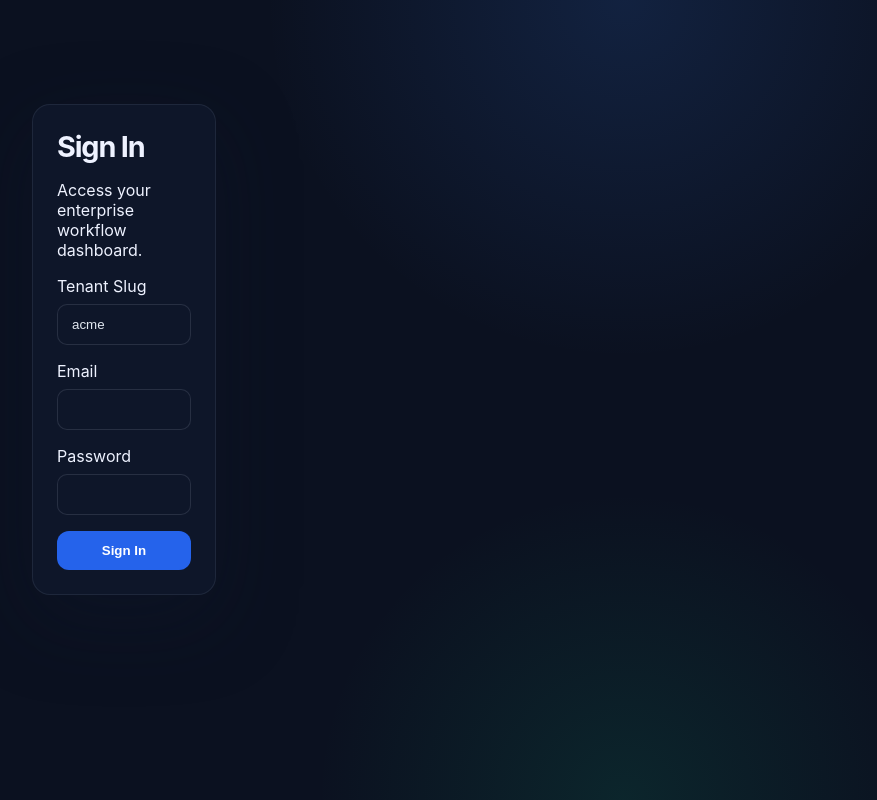
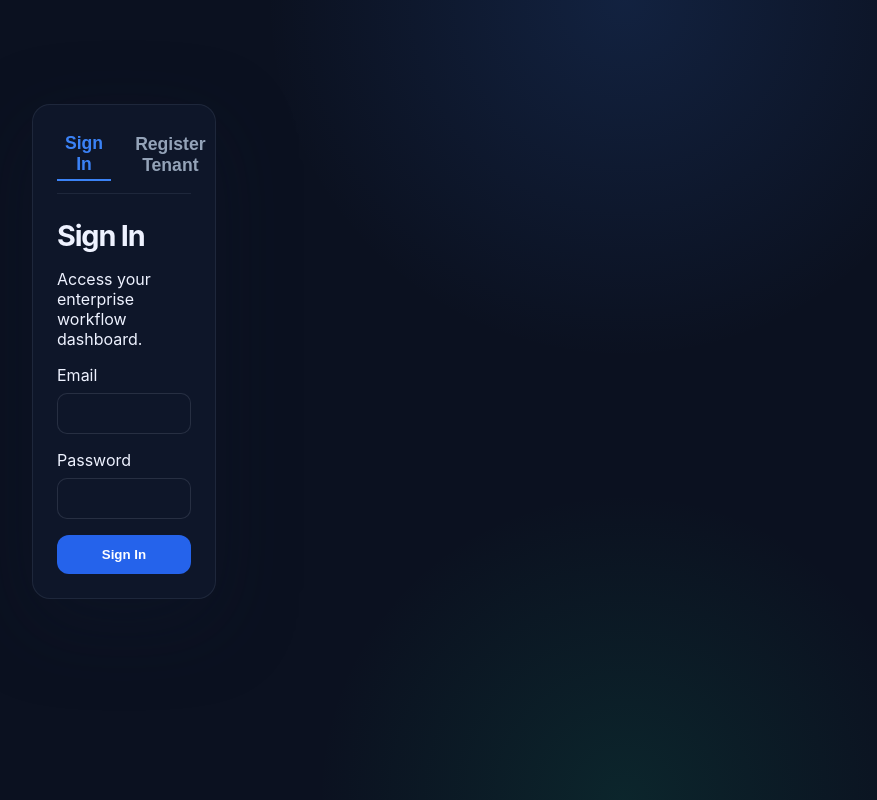
Before and after one commit to jaggureddy11/Enterprise-Workflow-Orchestration-Platform, a React (Vite) app in the folder frontend/: page /login in a window 1280 px wide. Shown: the whole page, without its empty margins (16-893 px from the left). Built offline with nearby package versions, Linux system fonts and the light colour scheme; no server answers; the HTML template or start-up script is replaced by a standard one.

Commit message:
feat: add Register Tenant tab to Login page for Supabase Auth sync

```diff
--- a/frontend/src/pages/Login.tsx
+++ b/frontend/src/pages/Login.tsx
@@ -2,18 +2,28 @@ import { useState } from 'react';
 import { useNavigate } from 'react-router-dom';
 import { supabase } from '../utils/supabase';
 import { useAuthStore } from '../store/auth.store';
+import api from '../api/client';
 
 export function Login() {
+  const [isRegistering, setIsRegistering] = useState(false);
   const [email, setEmail] = useState('');
   const [password, setPassword] = useState('');
-  const [tenantSlug, setTenantSlug] = useState('acme');
+
+  // Registration specific fields
+  const [tenantName, setTenantName] = useState('');
+  const [tenantSlug, setTenantSlug] = useState('');
+  const [firstName, setFirstName] = useState('');
+  const [lastName, setLastName] = useState('');
+
   const [error, setError] = useState('');
+  const [success, setSuccess] = useState('');
   const navigate = useNavigate();
   const setToken = useAuthStore((state) => state.setToken);
 
-  const handleSubmit = async (event: React.FormEvent<HTMLFormElement>) => {
+  const handleSignIn = async (event: React.FormEvent<HTMLFormElement>) => {
     event.preventDefault();
     setError('');
+    setSuccess('');
 
     try {
       const { data, error: authError } = await supabase.auth.signInWithPassword({
@@ -27,23 +37,107 @@ export function Login() {
         setToken(data.session.access_token);
         navigate('/');
       } else {
-        throw new Error('No session returned');
+        throw new Error('No session returned from Supabase Auth.');
       }
     } catch (err: any) {
       setError(err.message || 'Login failed. Please check your credentials.');
     }
   };
 
+  const handleRegister = async (event: React.FormEvent<HTMLFormElement>) => {
+    event.preventDefault();
+    setError('');
+    setSuccess('');
+
+    try {
+      // 1. Call custom backend to register tenant & provision Postgres schema
+      const response = await api.post('/auth/register-tenant', {
+        tenantName,
+        tenantSlug,
+        ownerEmail: email,
+        ownerPassword: password,
+        ownerFirstName: firstName,
+        ownerLastName: lastName,
+      });
+
+      const { accessToken } = response.data.data;
+      if (!accessToken) {
+        throw new Error('Tenant registration completed but access token was not returned.');
+      }
+
+      // Decode local JWT token to extract the generated tenantId (UUID)
+      const payload = JSON.parse(atob(accessToken.split('.')[1]));
+      const { tenantId } = payload;
+
+      // 2. Register the user in Supabase Auth, embedding tenantId and tenantSlug in metadata
+      const { data, error: signUpError } = await supabase.auth.signUp({
+        email,
+        password,
+        options: {
+          data: {
+            tenantId,
+            tenantSlug,
+            role: 'OWNER',
+          },
+        },
+      });
+
+      if (signUpError) throw signUpError;
+
+      if (data.session) {
+        setToken(data.session.access_token);
+        navigate('/');
+      } else {
+        setSuccess('Registration successful! Please check your email for confirmation, or try signing in.');
+        setIsRegistering(false);
+      }
+    } catch (err: any) {
+      setError(err.response?.data?.error?.message || err.message || 'Registration failed.');
+    }
+  };
+
   return (
     <div className="main-content" style={{ maxWidth: 520, margin: '0 auto', paddingTop: 80 }}>
       <div className="page-card">
+        {/* Navigation Tabs */}
+        <div style={{ display: 'flex', gap: 16, marginBottom: 24, borderBottom: '1px solid rgba(148, 163, 184, 0.12)', paddingBottom: 12 }}>
+          <button
+            onClick={() => { setIsRegistering(false); setError(''); setSuccess(''); }}
+            style={{
+              background: 'none',
+              border: 'none',
+              color: !isRegistering ? '#3b82f6' : '#94a3b8',
+              fontWeight: 600,
+              fontSize: '1.1rem',
+              cursor: 'pointer',
+              padding: '4px 8px',
+              borderBottom: !isRegistering ? '2px solid #3b82f6' : 'none',
+            }}
+          >
+            Sign In
+          </button>
+          <button
+            onClick={() => { setIsRegistering(true); setError(''); setSuccess(''); }}
+            style={{
+              background: 'none',
+              border: 'none',
+              color: isRegistering ? '#3b82f6' : '#94a3b8',
+              fontWeight: 600,
+              fontSize: '1.1rem',
+              cursor: 'pointer',
+              padding: '4px 8px',
+              borderBottom: isRegistering ? '2px solid #3b82f6' : 'none',
+            }}
+          >
+            Register Tenant
+          </button>
+        </div>
+
+        {!isRegistering ? (
+          <>
             <h1 className="section-title">Sign In</h1>
             <p>Access your enterprise workflow dashboard.</p>
-        <form className="grid" onSubmit={handleSubmit}>
-          <label>
-            Tenant Slug
-            <input className="input" type="text" value={tenantSlug} onChange={(e) => setTenantSlug(e.target.value)} required />
-          </label>
+            <form className="grid" onSubmit={handleSignIn}>
               <label>
                 Email
                 <input className="input" type="email" value={email} onChange={(e) => setEmail(e.target.value)} required />
@@ -53,8 +147,49 @@ export function Login() {
                 <input className="input" type="password" value={password} onChange={(e) => setPassword(e.target.value)} required />
               </label>
               {error && <p style={{ color: '#fb7185' }}>{error}</p>}
+              {success && <p style={{ color: '#34d399' }}>{success}</p>}
               <button type="submit" className="button">Sign In</button>
             </form>
+          </>
+        ) : (
+          <>
+            <h1 className="section-title">Register Tenant</h1>
+            <p>Setup a new enterprise workspace & admin account.</p>
+            <form className="grid" onSubmit={handleRegister}>
+              <div style={{ display: 'grid', gridTemplateColumns: '1fr 1fr', gap: 12 }}>
+                <label>
+                  First Name
+                  <input className="input" type="text" value={firstName} onChange={(e) => setFirstName(e.target.value)} required />
+                </label>
+                <label>
+                  Last Name
+                  <input className="input" type="text" value={lastName} onChange={(e) => setLastName(e.target.value)} required />
+                </label>
+              </div>
+              <div style={{ display: 'grid', gridTemplateColumns: '1fr 1fr', gap: 12 }}>
+                <label>
+                  Tenant Name
+                  <input className="input" type="text" placeholder="e.g. Acme Corporation" value={tenantName} onChange={(e) => setTenantName(e.target.value)} required />
+                </label>
+                <label>
+                  Tenant Slug
+                  <input className="input" type="text" placeholder="e.g. acme" value={tenantSlug} onChange={(e) => setTenantSlug(e.target.value.toLowerCase().replace(/[^a-z0-9-]/g, ''))} required />
+                </label>
+              </div>
+              <label>
+                Email Address
+                <input className="input" type="email" value={email} onChange={(e) => setEmail(e.target.value)} required />
+              </label>
+              <label>
+                Password
+                <input className="input" type="password" value={password} onChange={(e) => setPassword(e.target.value)} required />
+              </label>
+              {error && <p style={{ color: '#fb7185' }}>{error}</p>}
+              {success && <p style={{ color: '#34d399' }}>{success}</p>}
+              <button type="submit" className="button">Create Workspace & Account</button>
+            </form>
+          </>
+        )}
       </div>
     </div>
   );
```
Lines whose indentation alone changed are shown as unchanged.
